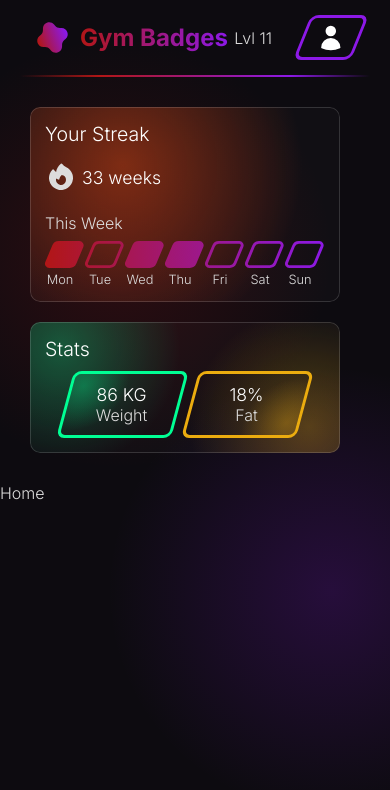
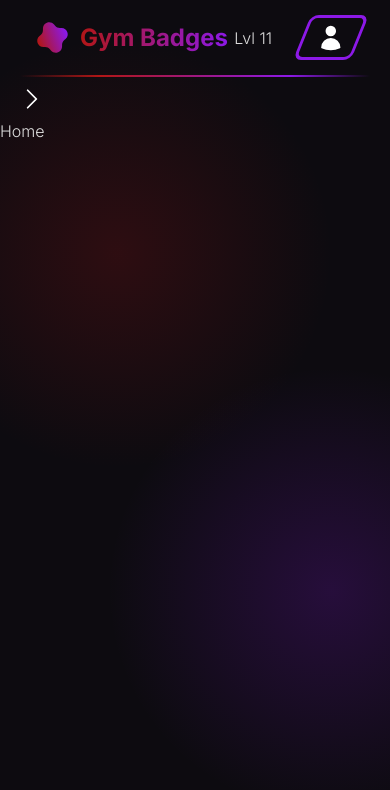
Before and after one commit to TFG-APP-de-gamificacion-del-deporte/gym-badges-web-app, a Next.js app in the folder src/gym_badges/: page / in a window 390 px wide. Shown: the top 790 px of the page. Built offline with nearby package versions, Linux system fonts and the light colour scheme.

Commit message:
Make dashboard responsive and hidding

```diff
--- a/src/gym_badges/components/dashboard/client-dashboard.tsx
+++ b/src/gym_badges/components/dashboard/client-dashboard.tsx
@@ -1,11 +1,12 @@
 "use client";
 
 import styles from "./client-dashboard.module.scss";
-import { useState } from "react";
+import { useEffect, useState } from "react";
 import StatsCard, { StatsCardProps } from "./stats-card/stats-card";
 import LineSeparator from "../line-separator/line-separator";
-import { ChevronLeftIcon } from "@heroicons/react/24/solid";
+import { ChevronLeftIcon, ChevronRightIcon } from "@heroicons/react/24/solid";
 import StreakCard, { StreakCardProps } from "./streak-card/streak-card";
+import useScreenSize from "@/hooks/useScreenSize";
 
 type ClientDashboardProps = {
   streakCardProps: StreakCardProps;
@@ -14,8 +15,25 @@ type ClientDashboardProps = {
 
 export default function ClientDashboard({ statsCardProps, streakCardProps }: ClientDashboardProps) {
   const [hidden, setHidden] = useState(false);
+  const [usedButton, setUsedButton] = useState(false);
+  const { width } = useScreenSize();
 
-  // TODO Change chevron icon
+  const toggleHidden = () => {
+    setUsedButton(true);
+    setHidden(!hidden);
+  }
+
+  useEffect(() => {
+    if (usedButton && hidden) { return }  // Used to hide --> Keep hided
+
+    if (!usedButton && width <= 1000) {
+      setHidden(true)
+    }
+    else if (width > 1000) {
+      setHidden(false);
+      setUsedButton(false);
+    }
+  }, [width]);
 
   return (
     <div className={styles.dashboard}>
@@ -31,8 +49,9 @@ export default function ClientDashboard({ statsCardProps, streakCardProps }: Cli
       {!hidden && <LineSeparator vertical/>}
 
       <div className={styles.collapse_button}>
-        <button>
-          <ChevronLeftIcon className={styles.icon} onClick={() => setHidden(!hidden)}/>
+        <button onClick={toggleHidden}>
+          {!hidden && <ChevronLeftIcon className={styles.icon} />}
+          {hidden && <ChevronRightIcon className={styles.icon} />}
         </button>
       </div>
 
--- a/src/gym_badges/components/dashboard/streak-card/week-bar/week-bar.tsx
+++ b/src/gym_badges/components/dashboard/streak-card/week-bar/week-bar.tsx
@@ -3,7 +3,7 @@
 import clsx from "clsx";
 import styles from "./week-bar.module.scss"
 import { useEffect, useState } from "react";
-import useDebounce from "@/lib/useDebounce";
+import useDebounce from "@/hooks/useDebounce";
 import { setWeek } from "@/lib/streak-info";
 
 
--- /dev/null
+++ b/src/gym_badges/hooks/useScreenSize.ts
@@ -0,0 +1,26 @@
+import { useState, useEffect } from 'react';
+
+export default function useScreenSize() {
+  const [screenSize, setScreenSize] = useState({
+    width: window.innerWidth,
+    height: window.innerHeight,
+  });
+
+  useEffect(() => {
+    const handleResize = () => {
+      setScreenSize({
+        width: window.innerWidth,
+        height: window.innerHeight,
+      });
+    };
+
+    window.addEventListener('resize', handleResize);
+
+    // Clean up the event listener when the component unmounts
+    return () => {
+      window.removeEventListener('resize', handleResize);
+    };
+  }, []);
+
+  return screenSize;
+}
```
Also changed, not shown: src/gym_badges/hooks/useDebounce.ts (renamed from src/gym_badges/lib/useDebounce.ts).
